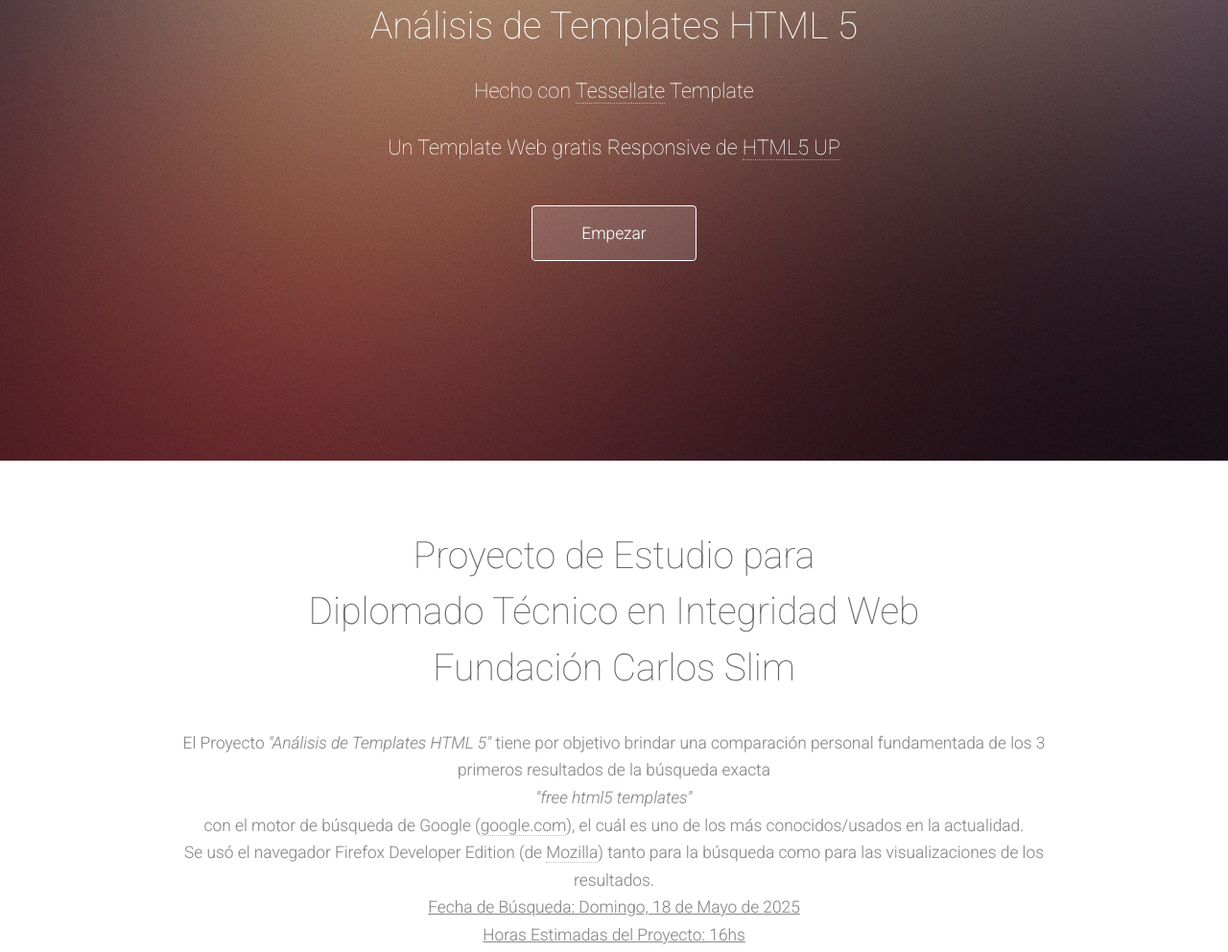
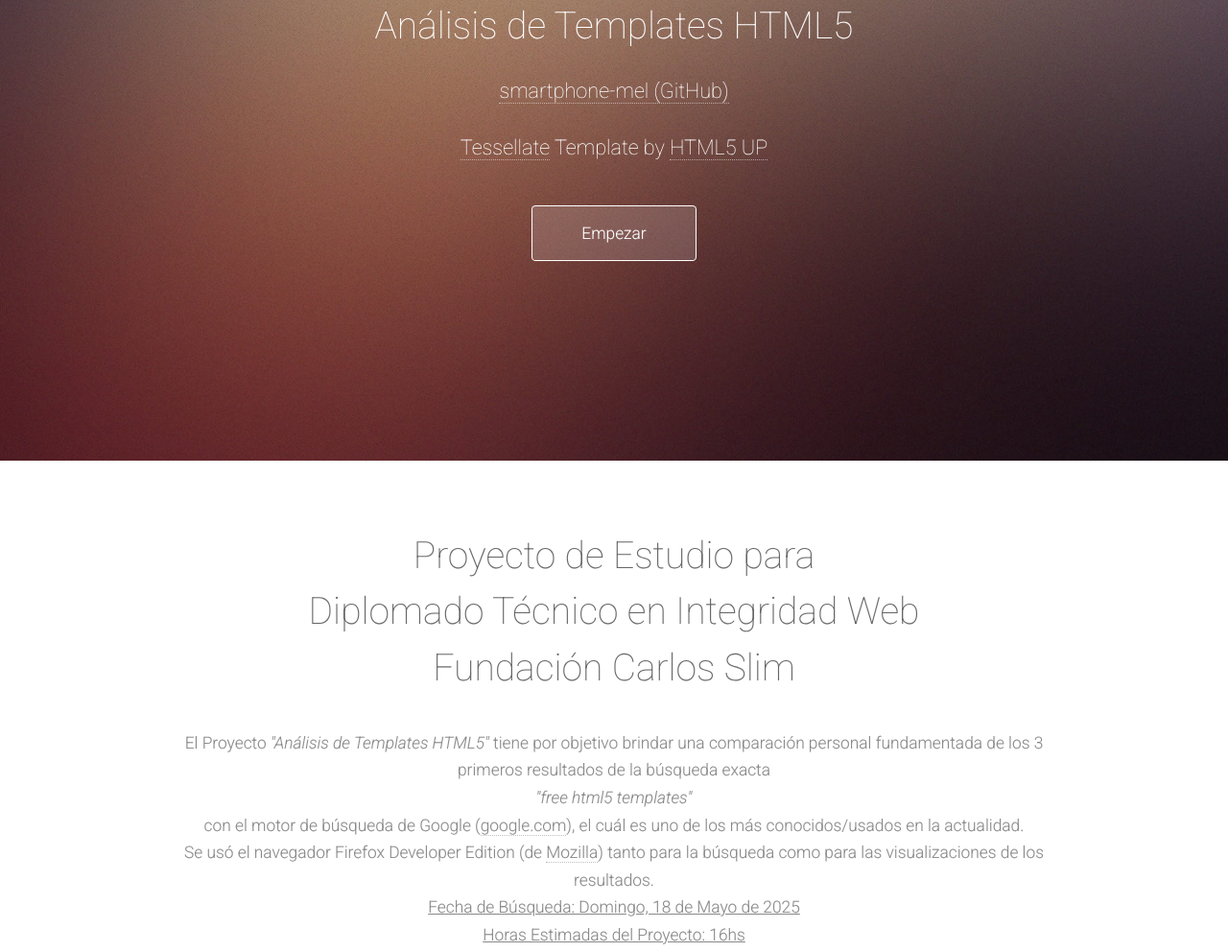
Before and after one commit to smartphone-mel/analisis-web-tessellate-template, a plain HTML site: page index.html in a window 1280 px wide. Shown: the part 205-1197 px from the top of the page at 96% size. Drawn offline with Linux system fonts and the light colour scheme.

Commit message:
html fixes

```diff
--- a/index.html
+++ b/index.html
@@ -6,7 +6,7 @@
 -->
 <html>
 	<head>
-		<title>Análisis de Templates HTML 5 | Tessellate Template</title>
+		<title>Análisis de Templates HTML5 | Tessellate Template</title>
 		<meta charset="utf-8" />
 		<meta name="viewport" content="width=device-width, initial-scale=1, user-scalable=no" />
 		<link rel="icon" type="image/x-icon" href="./favicon.ico" />
@@ -17,9 +17,9 @@
 		<!-- Header -->
 			<section id="header" class="dark">
 				<header>
-					<a href="./index.html"><h1>Análisis de Templates HTML 5</h1></a>
-					<p>Hecho con <a target="_blank" href="https://html5up.net/tessellate">Tessellate</a> Template</p>
-					<p>Un Template Web gratis Responsive de <a target="_blank" href="http://html5up.net">HTML5 UP</a></p>
+					<a href="./index.html"><h1>Análisis de Templates HTML5</h1></a>
+					<p><a target="_blank" href="https://github.com/smartphone-mel/">smartphone-mel (GitHub)</a></p>
+					<p><a target="_blank" href="https://html5up.net/tessellate">Tessellate</a> Template by <a target="_blank" href="http://html5up.net">HTML5 UP</a></p>
 				</header>
 				<footer>
 					<a href="#first" class="button scrolly">Empezar</a>
@@ -31,7 +31,7 @@
 				<header>
 					<div class="container">
 						<h2>Proyecto de Estudio para<br />Diplomado Técnico en Integridad Web<br />Fundación Carlos Slim</h2>
-						<p>El Proyecto <i>"Análisis de Templates HTML 5"</i> tiene por objetivo brindar una comparación personal fundamentada de los 3 primeros resultados de la búsqueda exacta<br /><i>"free html5 templates"</i><br />con el motor de búsqueda de Google (<a target="_blank" href="https://www.google.com/">google.com</a>), el cuál es uno de los más conocidos/usados en la actualidad.<br />Se usó el navegador Firefox Developer Edition (de <a target="_blank" href="https://www.mozilla.org/">Mozilla</a>) tanto para la búsqueda como para las visualizaciones de los resultados.<br /><u>Fecha de Búsqueda: Domingo, 18 de Mayo de 2025</u><br /><u>Horas Estimadas del Proyecto: 16hs</u></p>
+						<p>El Proyecto <i>"Análisis de Templates HTML5"</i> tiene por objetivo brindar una comparación personal fundamentada de los 3 primeros resultados de la búsqueda exacta<br /><i>"free html5 templates"</i><br />con el motor de búsqueda de Google (<a target="_blank" href="https://www.google.com/">google.com</a>), el cuál es uno de los más conocidos/usados en la actualidad.<br />Se usó el navegador Firefox Developer Edition (de <a target="_blank" href="https://www.mozilla.org/">Mozilla</a>) tanto para la búsqueda como para las visualizaciones de los resultados.<br /><u>Fecha de Búsqueda: Domingo, 18 de Mayo de 2025</u><br /><u>Horas Estimadas del Proyecto: 16hs</u></p>
 						<p><a target="_blank" href="https://fundacioncarlosslim.org/">\Fundación Carlos Slim 🔗</a></p>
 						<hr />
 						<p>Para este Proyecto, se empleó el uso del Template Tessellate de HTML5 UP.<br />Tessellate es un Template Web gratis Responsive. Elegí este Template por un motivo que me llamó la atención, la sencillez de estructuración que resulta amena de contenido; ya que la plantilla aparenta estar dirigida al segmento de TravelMarketing, y me resulta tan simple como atractiva para desarrollar un informe de comparativa que sea fácil de leer.</p>
```
